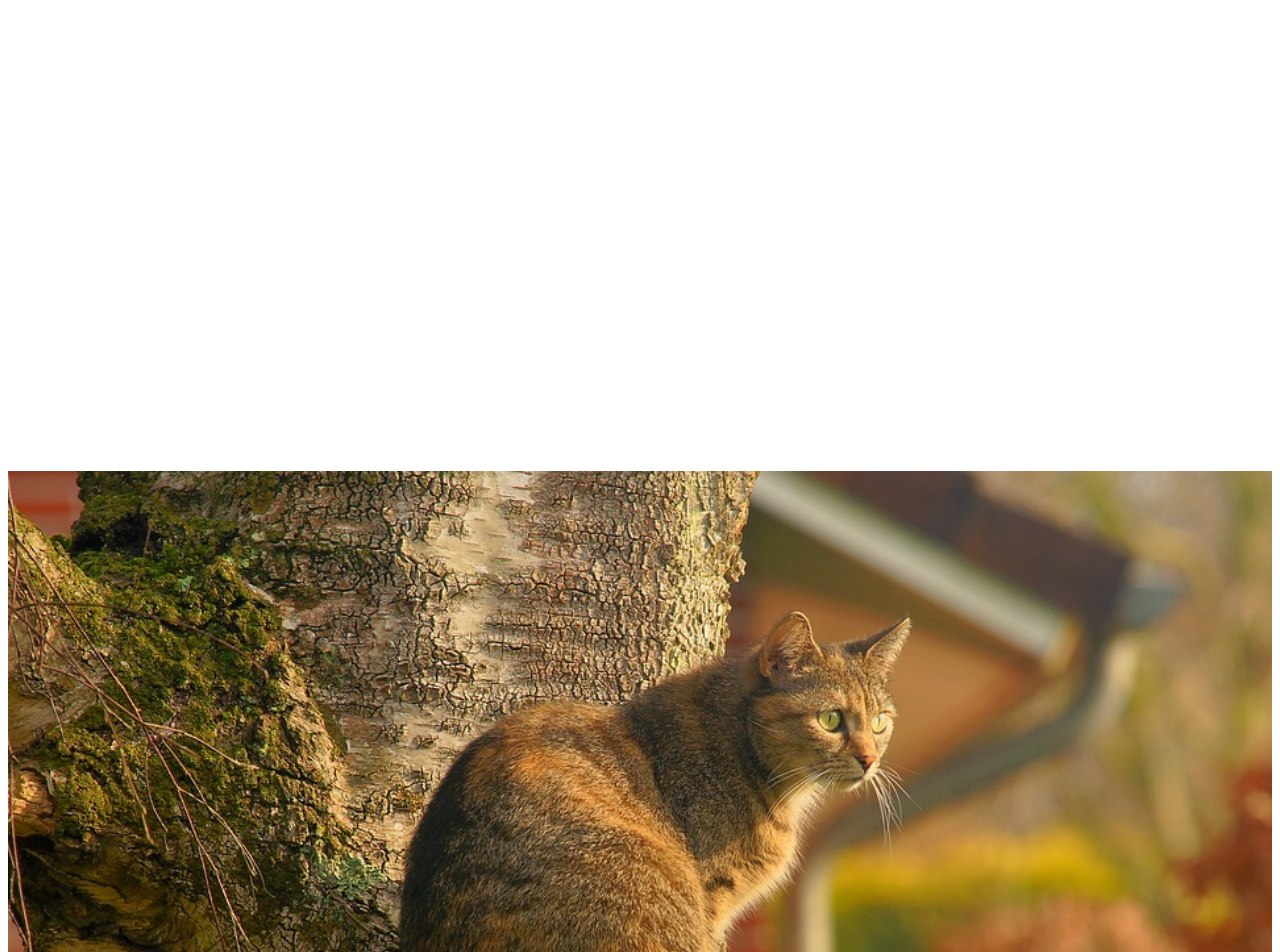
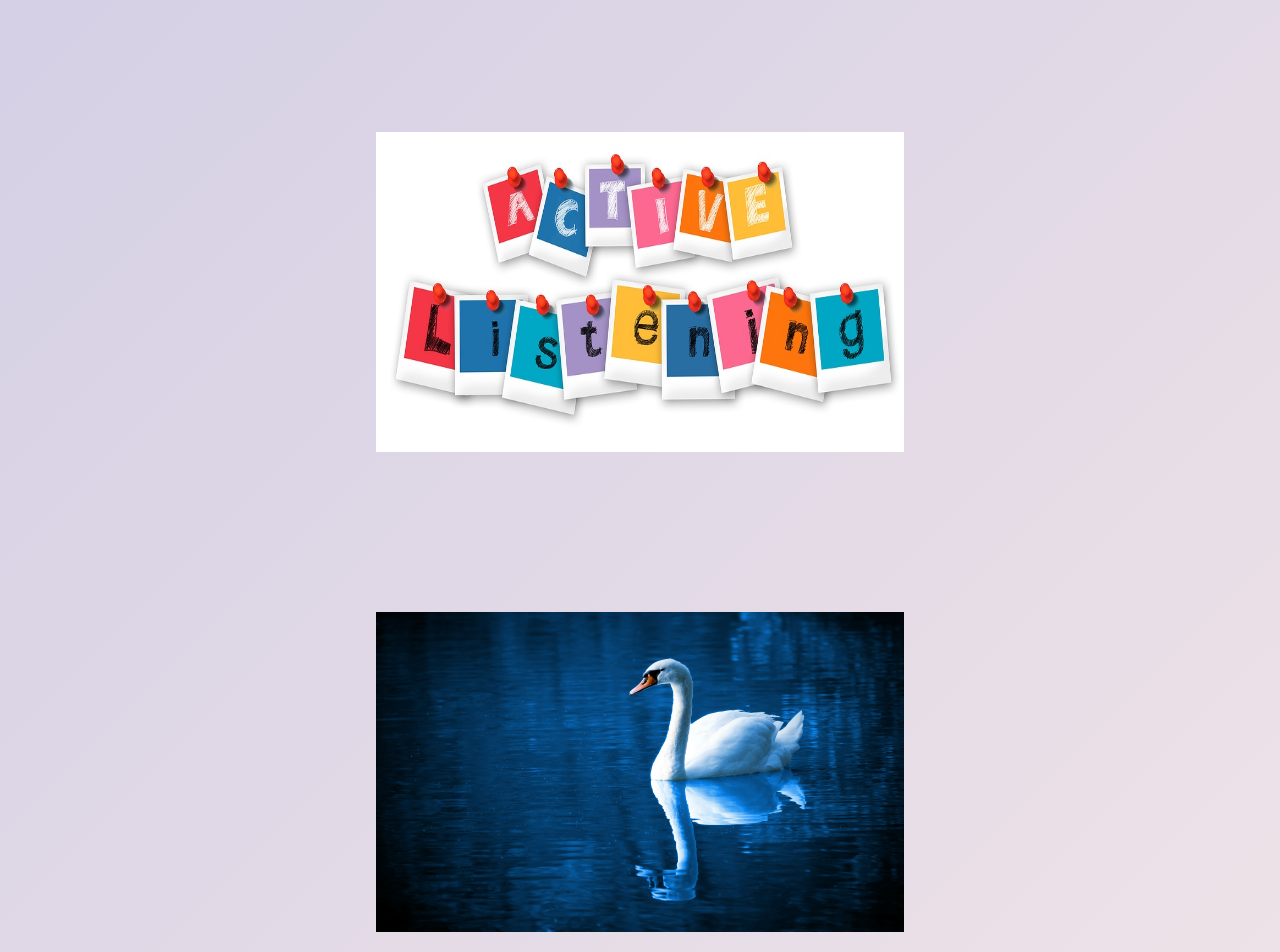
Before and after one commit to venkat-devish/streak_50, a plain HTML site: page lazy_loading/index.html in a window 1280 px wide. Shown: the part 860-1812 px from the top of the page. Drawn offline with Linux system fonts and the light colour scheme.

Commit message:
finish: lazy loading

```diff
--- a/lazy_loading/index.html
+++ b/lazy_loading/index.html
@@ -18,26 +18,26 @@
       />
       <img
         class="lazy-load"
-        data-src="images/cat.jpg"
-        src="images/cat-small.jpg"
+        data-src="images/implement.jpg"
+        src="images/implement-small.jpg"
         alt=""
       />
       <img
         class="lazy-load"
-        data-src="images/cat.jpg"
-        src="images/cat-small.jpg"
+        data-src="images/listen.jpg"
+        src="images/listen-small.jpg"
         alt=""
       />
       <img
         class="lazy-load"
-        data-src="images/cat.jpg"
-        src="images/cat-small.jpg"
+        data-src="images/swan.jpg"
+        src="images/swan-small.jpg"
         alt=""
       />
       <img
         class="lazy-load"
-        data-src="images/cat.jpg"
-        src="images/cat-small.jpg"
+        data-src="images/understand.jpg"
+        src="images/understand-small.jpg"
         alt=""
       />
     </div>
--- a/lazy_loading/script.js
+++ b/lazy_loading/script.js
@@ -1,15 +1,19 @@
 const allImages = document.querySelectorAll('img[data-src]')
 
-const lazyLoad = (entries, observer) => {
+const imageObserver = (entries, observer) => {
     entries.forEach(entry => {
-        if (!entry.isIntersection) return;
-        observer.observe(entry)
-        console.log(entry)
-    });
+        if (!entry.isIntersecting) return;
+
+        entry.target.src = entry.target.dataset.src;
+        entry.target.addEventListener('load', () => {
+            entry.target.classList.remove('lazy-load')
+        })
+        observer.unobserve(entry.target)
+    })
 }
 
-const lazyLoadObserver = new IntersectionObserver(lazyLoad, { threshold: .9 })
+const lazyLoadObserver = new IntersectionObserver(imageObserver, { threshold: .9 })
 
-allImages.forEach(entry => {
-    lazyLoadObserver.observe(entry)
+allImages.forEach(img => {
+    lazyLoadObserver.observe(img)
 })
--- a/lazy_loading/style.css
+++ b/lazy_loading/style.css
@@ -1,5 +1,26 @@
+* {
+  padding: 0;
+  margin: 0;
+  box-sizing: border-box;
+}
+
 .container {
+  padding: 2rem;
   display: flex;
+  justify-content: center;
+  align-items: center;
   flex-direction: column;
-  gap: 30rem;
+  gap: 10rem;
+  background-color: #f3e6e8;
+  background-image: linear-gradient(315deg, #f3e6e8 0%, #d5d0e5 74%);
 }
+
+.container img {
+  height: 20rem;
+  width: 33rem;
+  transition: filter 0.4s;
+}
+
+.lazy-load {
+  filter: blur(5px);
+}
```
